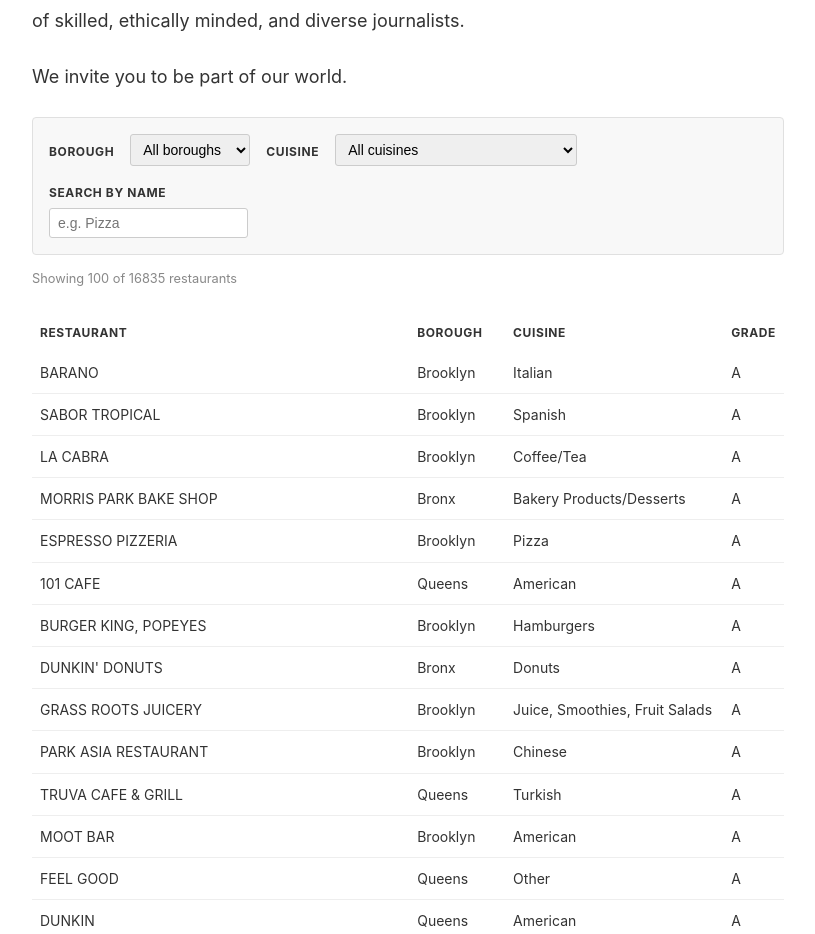
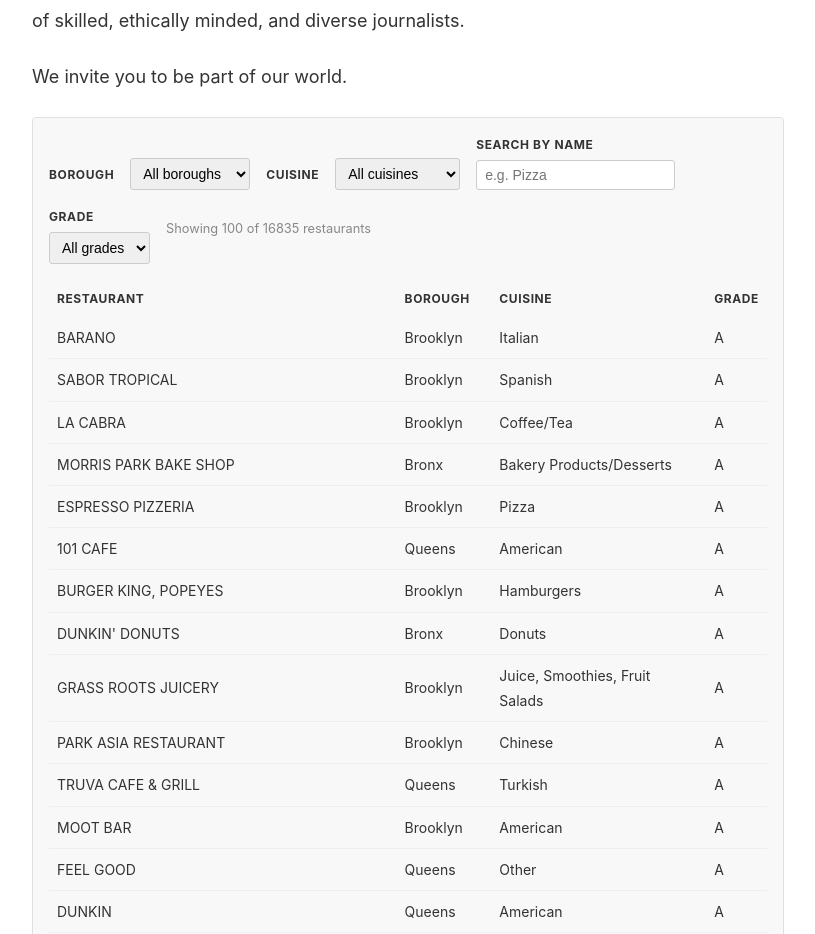
Before and after one commit to chloeshoko/my-first-data-components, a SvelteKit app: page / in a window 1280 px wide. Shown: the part 1881-2815 px from the top of the page, without its empty margins (232-1047 px from the left). Built offline with nearby package versions, Linux system fonts and the light colour scheme; a web font is replaced by a local one.

Commit message:
Add grade filter to restaurant search functionality

```diff
--- a/src/routes/+page.svelte
+++ b/src/routes/+page.svelte
@@ -29,11 +29,13 @@
 let selectedBorough = $state("");
 let selectedCuisine = $state("");
 let searchQuery = $state("");
+let selectedGrade = $state("")
 let restaurants = $derived(
   data.restaurants.filter(r => {
     if (selectedBorough !== '' && r.boro !== selectedBorough) return false;
     if (selectedCuisine !== '' && r.cuisine_description !== selectedCuisine) return false;
     if (searchQuery !== '' && !r.dba.toLowerCase().includes(searchQuery.toLowerCase())) return false;
+    if (selectedGrade !== '' && r.grade !== selectedGrade) return false;
     return true;
   })
 );
@@ -41,13 +43,7 @@
 let cuisines = $derived(
   [...new Set(data.restaurants.map(r => r.cuisine_description))].sort()
 );
-let letterGrade =
-  $derived(
-    data.restaurants.reduce((acc, r) => {
-      acc[r.dba] = r.grade;
-      return acc;
-    }, {})
-  );
+let grades = $derived ([...new Set(data.restaurants.map(r => r.grade))].sort());
 </script>
 
 
@@ -136,6 +132,14 @@
     <label for="search">Search by name</label>
     <input id="search" type="text" bind:value={searchQuery} placeholder="e.g. Pizza" />
   </div>
+  <div>
+    <label for="grade">Grade</label>
+    <select id="grade" bind:value={selectedGrade}>
+      <option value="">All grades</option>
+      {#each grades as grade}
+        <option value={grade}>{grade}</option>
+      {/each}
+    </select>
 </div>
 
 <p class="count">Showing {displayed.length} of {restaurants.length} restaurants</p>
@@ -182,6 +186,7 @@
     font-size: 0.875rem;
     border: 1px solid #ccc;
     border-radius: 3px;
+    max-width: 125px;
 
   }
 
```
